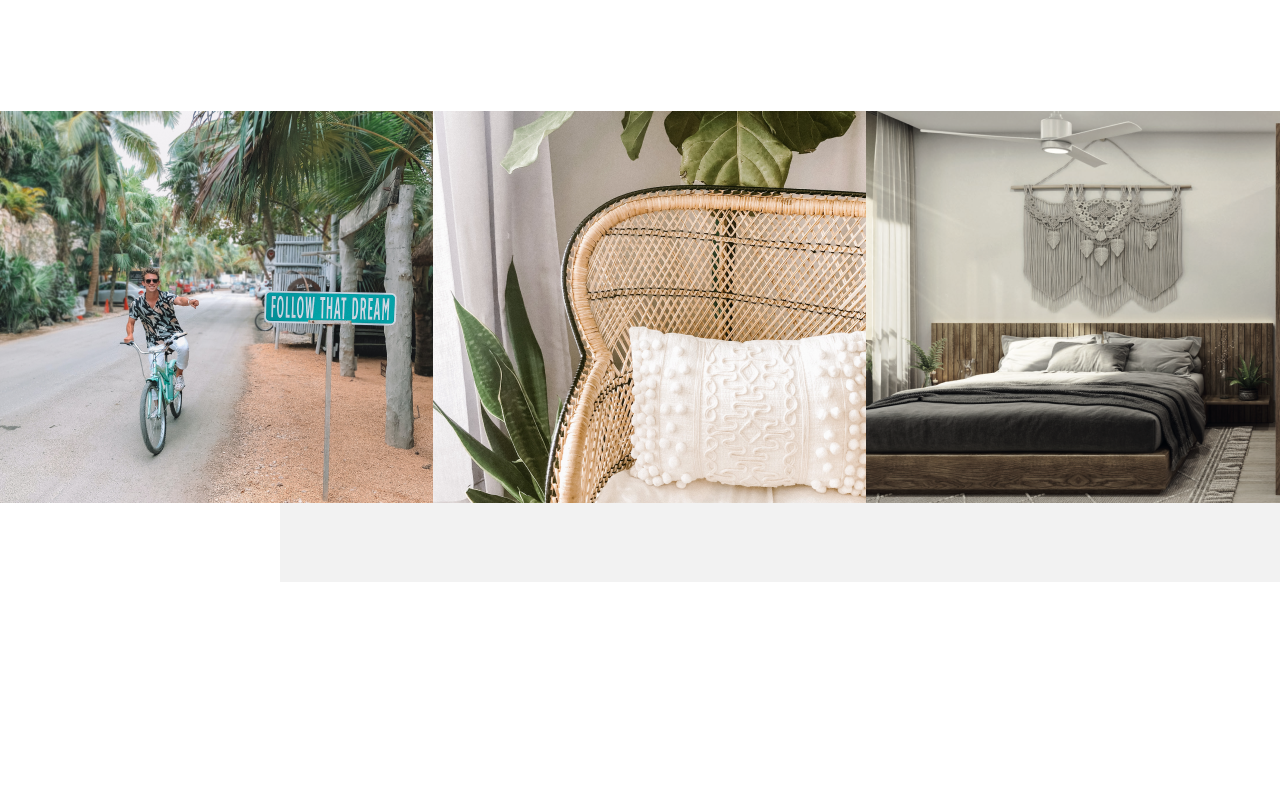
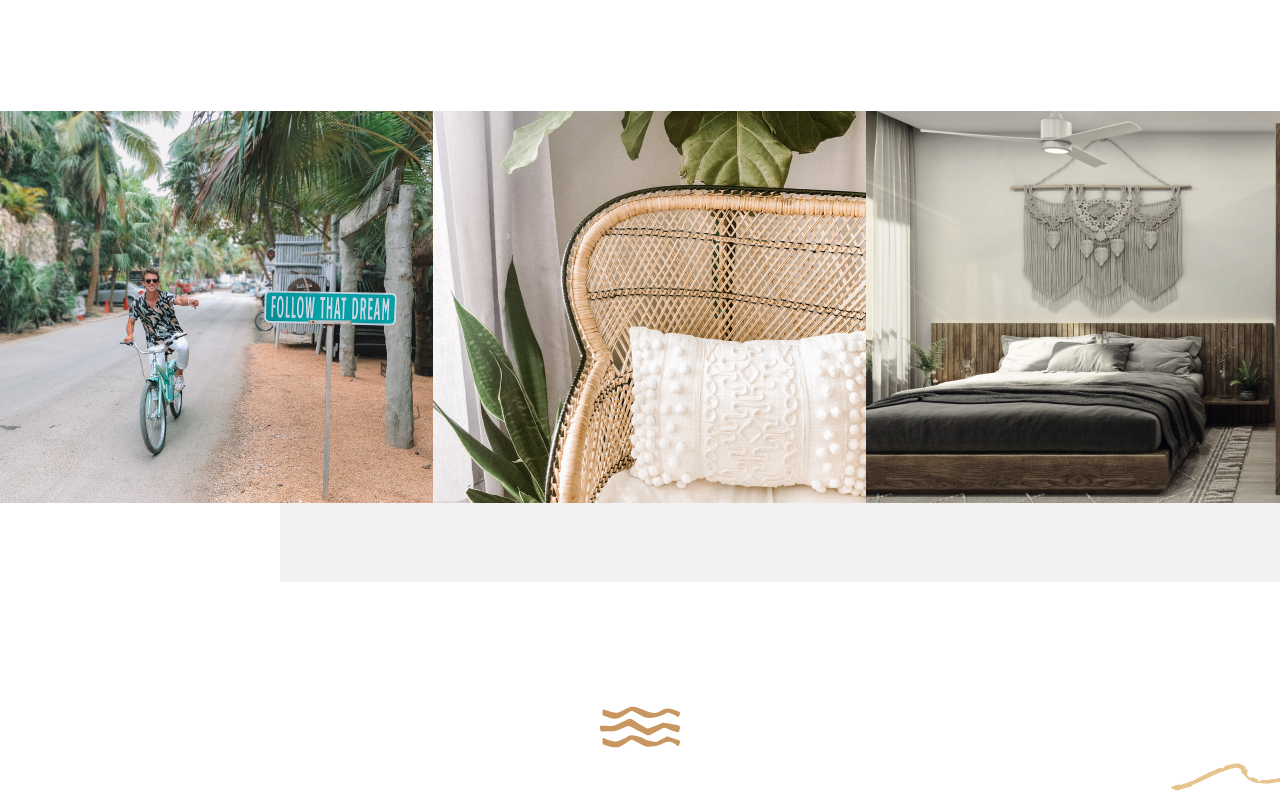
Before and after one commit to juliocsantaman/one-page-nhoa, a plain HTML site: page index.html in a window 1280 px wide. Shown: the part 3590-4381 px from the top of the page. Before the commit the page ends 4253 px from the top, so only its background shows below. Drawn offline with nearby package versions, Linux system fonts and the light colour scheme.

Commit message:
Doing divider line.

```diff
--- a/css/index.css
+++ b/css/index.css
@@ -62,6 +62,26 @@
   margin: 2rem 0rem;
 }
 /* END OF DIVIDER */
+
+/* DIVIDER LINE */
+.divider-line {
+  text-align: center;
+  position: relative;
+  margin-top: 3rem;
+}
+
+.divider-line__img-1 {
+  width: 5rem;
+  height: 4rem;
+  margin: 2rem 0rem;
+}
+
+.divider-line__img-2 {
+  position: absolute;
+  bottom: 0%;
+  right: 0%;
+}
+/* END OF DIVIDER LINE */
 
 /* INTRODUCTION */
 .introduction__img {
--- a/index.html
+++ b/index.html
@@ -353,6 +353,13 @@
       <div class="extra-img__bg-extra"></div>
     </section>
     <!-- END OF EXTRA IMG -->
+
+    <!-- DIVIDER -->
+    <section class="divider-line">
+      <img class="divider-line__img-1" src="./img/divider-2.svg" alt="Divider of the page">
+      <img class="divider-line__img-2" src="./img/divider-line.png" alt="Divider line">
+    </section>
+    <!-- END OF DIVIDER -->
   </main>
   <!-- END OF MAIN -->
 
```
Also changed, not shown: img/divider-2.svg (added), img/divider-line.png (added).
